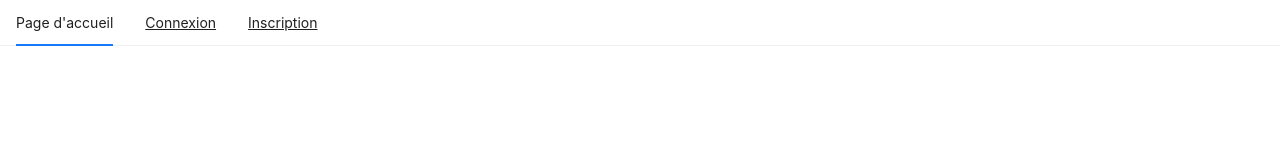
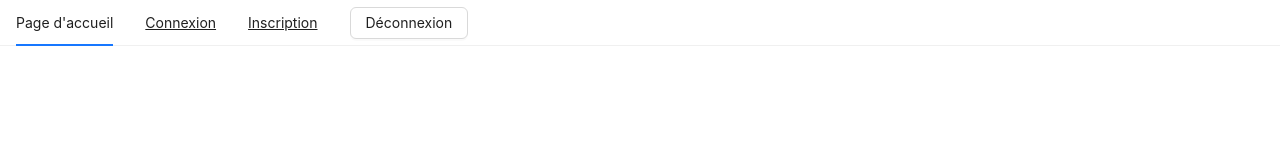
Before and after one commit to Navial/Just_connect, a React (Vite) app in the folder frontend/: page /login in a window 1280 px wide. Shown: the top 160 px of the page. Built offline with nearby package versions, Linux system fonts and the light colour scheme; no server answers.

Commit message:
corrections tout je sais meme plus ce que j'ai fais en vrai

```diff
--- a/frontend/src/components/App/App.jsx
+++ b/frontend/src/components/App/App.jsx
@@ -1,4 +1,3 @@
-import { useState } from "react";
 import { Route, Routes } from "react-router-dom";
 import Login from "../Login/Login";
 import Register from "../Register/Register";
--- a/frontend/src/components/Login/Login.jsx
+++ b/frontend/src/components/Login/Login.jsx
@@ -2,6 +2,7 @@ import React from "react";
 import { LockOutlined, UserOutlined } from "@ant-design/icons";
 import { Button, Card, Checkbox, Form, Input } from "antd";
 import { Link  } from "react-router-dom";
+import axios from 'axios'
 
 const Login = () => {
   const onFinish = (values) => {
@@ -10,9 +11,15 @@ const Login = () => {
 
 
 
-  const handleDiscordLogin = () => {
-    window.location.href = 'http://localhost:3000/discord/login';
-
+  const handleDiscordLogin = async () => {
+    try {
+      console.log("ici")
+      const response = await axios.post('http://localhost:3000/discord/login');
+      console.log(response.data.redirectUrl);
+      window.location.href = response.data.redirectUrl;
+    } catch (error) {
+      console.error('Erreur lors de la connexion :', error);
+    }
   }
   return (
     <div
--- a/frontend/src/components/Navbar/Navbar.jsx
+++ b/frontend/src/components/Navbar/Navbar.jsx
@@ -1,10 +1,21 @@
 import React from "react";
-import { Menu } from "antd";
+import { Menu, Button } from "antd";
 import { Link } from "react-router-dom";
+import axios from 'axios';
 
 const NavBar = () => {
+  const handleLogout = async () => {
+    try {
+      await axios.post('http://localhost:3000/users/logout');
+      // Rediriger ou mettre à jour l'état de votre application
+      window.location.href = 'http://localhost:5173/';
+    } catch (error) {
+      console.error('Erreur lors de la déconnexion :', error);
+    }
+  };
+
   return (
-    <Menu mode="horizontal" theme="light" >
+    <Menu mode="horizontal" theme="light">
       <Menu.Item key="home">
         <Link to="/">Page d'accueil</Link>
       </Menu.Item>
@@ -14,6 +25,10 @@ const NavBar = () => {
       <Menu.Item key="register">
         <Link to="/register">Inscription</Link>
       </Menu.Item>
+      {/* Ajouter le bouton de déconnexion */}
+      <Menu.Item key="logout" style={{ float: 'right' }}>
+        <Button onClick={handleLogout}>Déconnexion</Button>
+      </Menu.Item>
     </Menu>
   );
 };
--- a/frontend/src/contexts/DiscordUserContext.jsx
+++ b/frontend/src/contexts/DiscordUserContext.jsx
@@ -15,13 +15,13 @@ const ProviderWrapper = (props) => {
     useEffect(() => {
         const fetchData = async () => {
           try {
-            const response = await axios.get(API_URL + "/discord/userInformations", { withCredentials: true });
+            const response = await axios.get(API_URL + "/discord/userInformations", {withCredentials : true});
             setUser(response.data);
           } catch (error) {
             console.error("Erreur lors de la récupération des données de l'utilisateur :", error);
           }
           try {
-            const response2 = await axios.get(API_URL + "/discord/userGuilds", { withCredentials: true });
+            const response2 = await axios.get(API_URL + "/discord/userGuilds", {withCredentials : true});
             setUserGuilds(response2.data);
           } catch (error) {
             console.error("Erreur lors de la récupération des données de l'utilisateur :", error);
```
